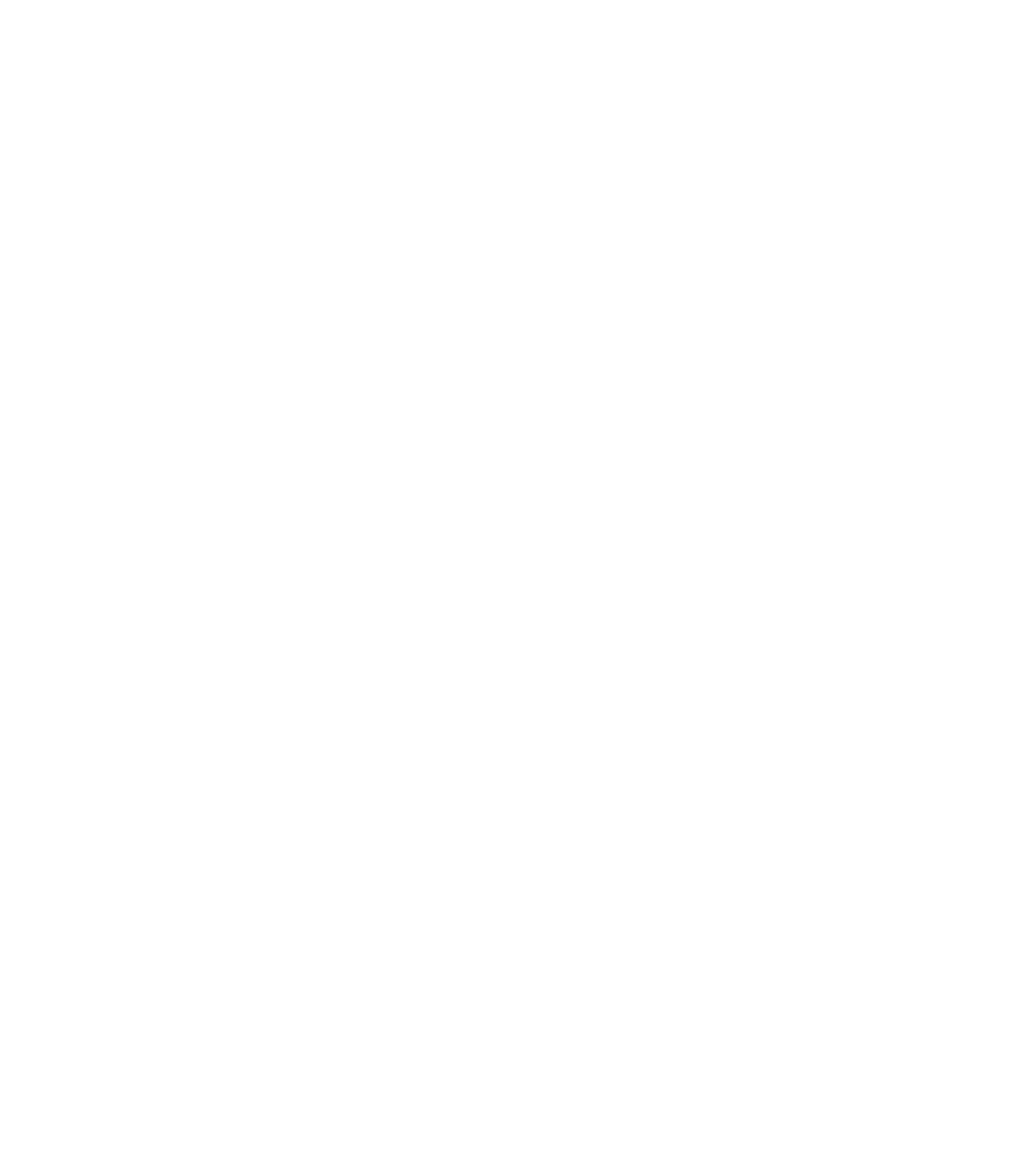
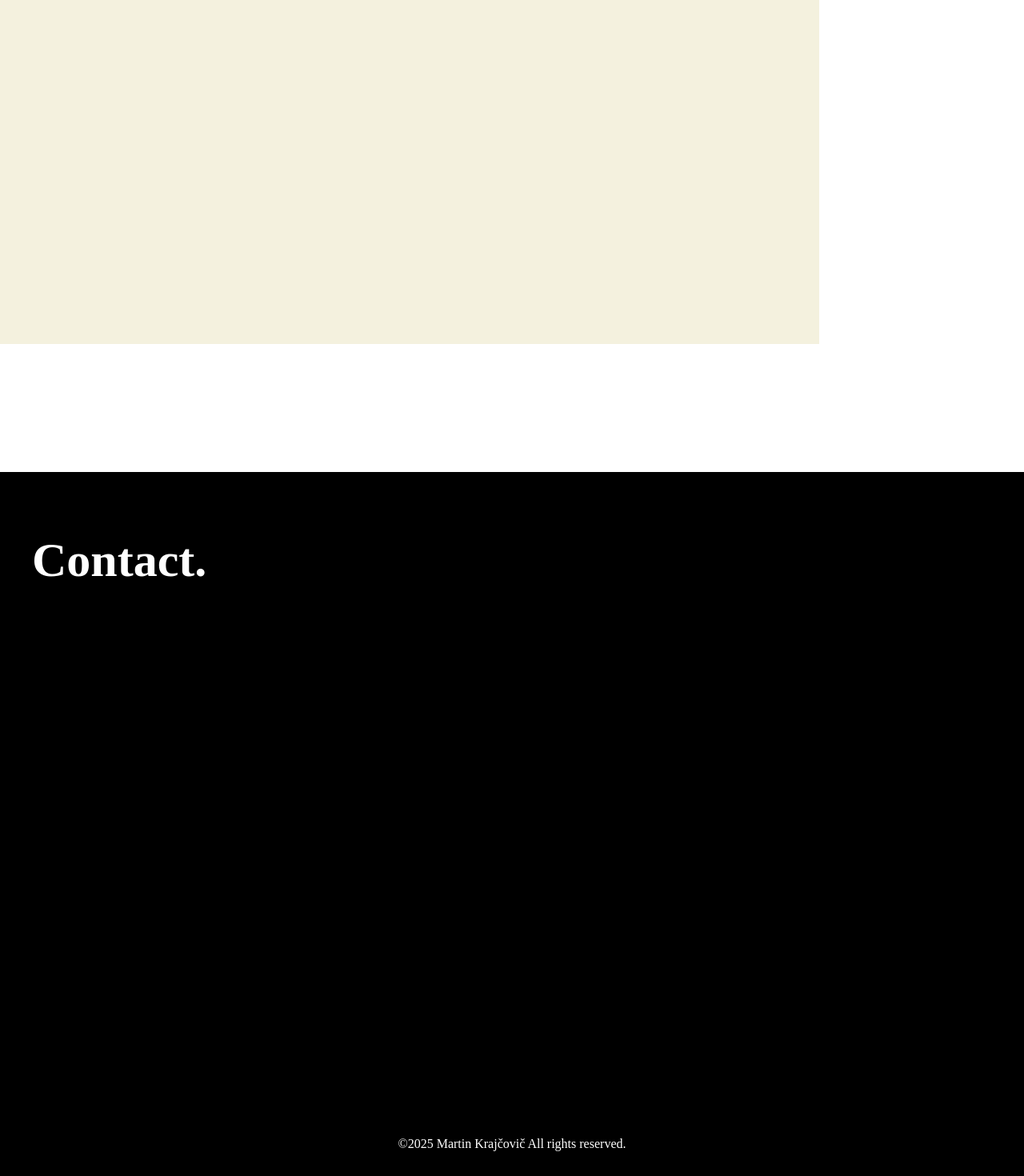
Before and after one commit to mxrshall/myportfolio, a React (Vite) app: page / in a window 1280 px wide. Shown: the part 2610-4080 px from the top of the page at 80% size. Before the commit the page ends 2576 px from the top, so only its background shows below. Built offline with nearby package versions, Linux system fonts and the light colour scheme; a web font is replaced by a local one.

Commit message:
Pridanie sekcii

```diff
--- a/src/About.jsx
+++ b/src/About.jsx
@@ -5,7 +5,7 @@
   return (
     <div className="w-full h-screen flex items-start justify-start relative">
       <div className="w-4/5 h-4/5 bg-[#F4F1DE] flex flex-col items-start justify-start px-10 py-20">
-        <SectionTitle title="About Me."/>
+        <SectionTitle title="About Me." color="1" />
         <p className="text-2xl mt-10">
           Lorem Ipsum is simply dummy text of the printing and typesetting industry. Lorem Ipsum has been the industry's standard dummy text ever since the 1500s, when an unknown printer took a galley of type and scrambled it to make a type specimen book. It has survived not only five centuries, but also the leap into electronic typesetting, remaining essentially unchanged. Lorem Ipsum is simply dummy text of the printing and typesetting industry. Lorem Ipsum has been the industry's standard dummy text ever since the 1500s, when an unknown printer took a galley of type and scrambled it to make a type specimen book. It has survived not only five centuries, but also the leap into electronic typesetting, remaining essentially unchanged.
         </p>
--- a/src/App.jsx
+++ b/src/App.jsx
@@ -3,6 +3,9 @@
 import Navigation from "./Navigation";
 import About from "./About";
 import Skills from "./Skills";
+import Projects from "./Projects";
+import Contact from "./Contact";
+import Footer from "./Footer";
 
 export default function App() {
 
@@ -13,6 +16,9 @@
       <Homepage />
       <About />
       <Skills />
+      <Projects />
+      <Contact />
+      <Footer />
     </>
   );
 }
--- a/src/Card.jsx
+++ b/src/Card.jsx
@@ -64,7 +64,7 @@
                 />
             </div>
             <motion.div
-                className="w-full h-full rounded-xl bg-black/80 absolute top-0 left-0 z-10 flex flex-col justify-center items-center cursor-pointer"
+                className="w-full h-full rounded-xl bg-black/75 absolute top-0 left-0 z-10 flex flex-col justify-center items-center cursor-pointer"
                 initial={{ opacity: 0 }}
                 whileHover={{ opacity: 1 }}
             >
--- /dev/null
+++ b/src/Contact.jsx
@@ -0,0 +1,9 @@
+import SectionTitle from "./SectionTitle";
+
+export default function Contact() {
+  return (
+    <div className="w-full h-screen bg-black flex flex-col items-start justify-start relative px-10 pt-20">
+      <SectionTitle title="Contact." color="2" />
+    </div>
+  );
+}
--- /dev/null
+++ b/src/Footer.jsx
@@ -0,0 +1,12 @@
+export default function Footer() {
+  return (
+    <div className='relative w-full h-[10vh] bg-black flex flex-row'>
+        <div className="w-1/6" />
+        <div className="w-full flex justify-center items-center font-myfont md:w-4/6 my-0 text-white">
+            <h1>
+                ©2025 Martin Krajčovič All rights reserved.
+            </h1>
+        </div>
+    </div>
+  );
+}
--- /dev/null
+++ b/src/Projects.jsx
@@ -0,0 +1,12 @@
+import { motion } from "framer-motion";
+import SectionTitle from "./SectionTitle";
+
+export default function Projects() {
+  return (
+    <div className="w-full h-screen flex items-start justify-start relative">
+      <div className="w-4/5 h-4/5 bg-[#F4F1DE] flex flex-col items-start justify-start px-10 py-20">
+        <SectionTitle title="My Projects." color="1" />
+      </div>
+    </div>
+  );
+}
--- a/src/SectionTitle.jsx
+++ b/src/SectionTitle.jsx
@@ -1,7 +1,10 @@
-export default function SectionTitle({ title }) {
+export default function SectionTitle({ title, color }) {
     return (
         <>
-            <h1 className="text-6xl font-bold">
+            <h1
+                className="text-6xl font-bold"
+                style={{ color: color == 1 ? "black" : "white" }}
+            >
                 {title}
             </h1>
         </>
--- a/src/Skills.jsx
+++ b/src/Skills.jsx
@@ -57,7 +57,7 @@
 
   return (
     <div className="w-full h-screen bg-[#E9B872] flex flex-col items-start justify-start relative px-10 pt-20">
-      <SectionTitle title="Skills."/>
+      <SectionTitle title="Skills." color="1" />
         <div className="w-full h-4/6 flex mt-5 flex-wrap justify-center items-center gap-12">
           {skills.map((item, index) => (
             <Card
```
